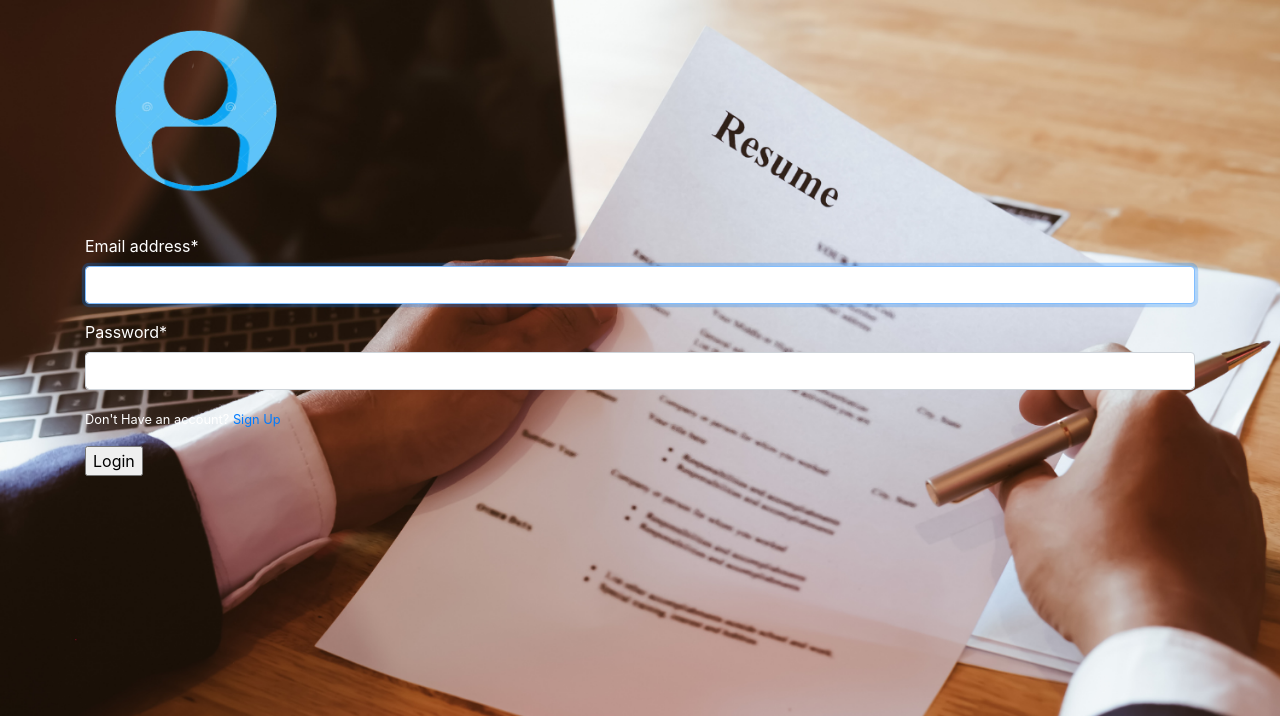
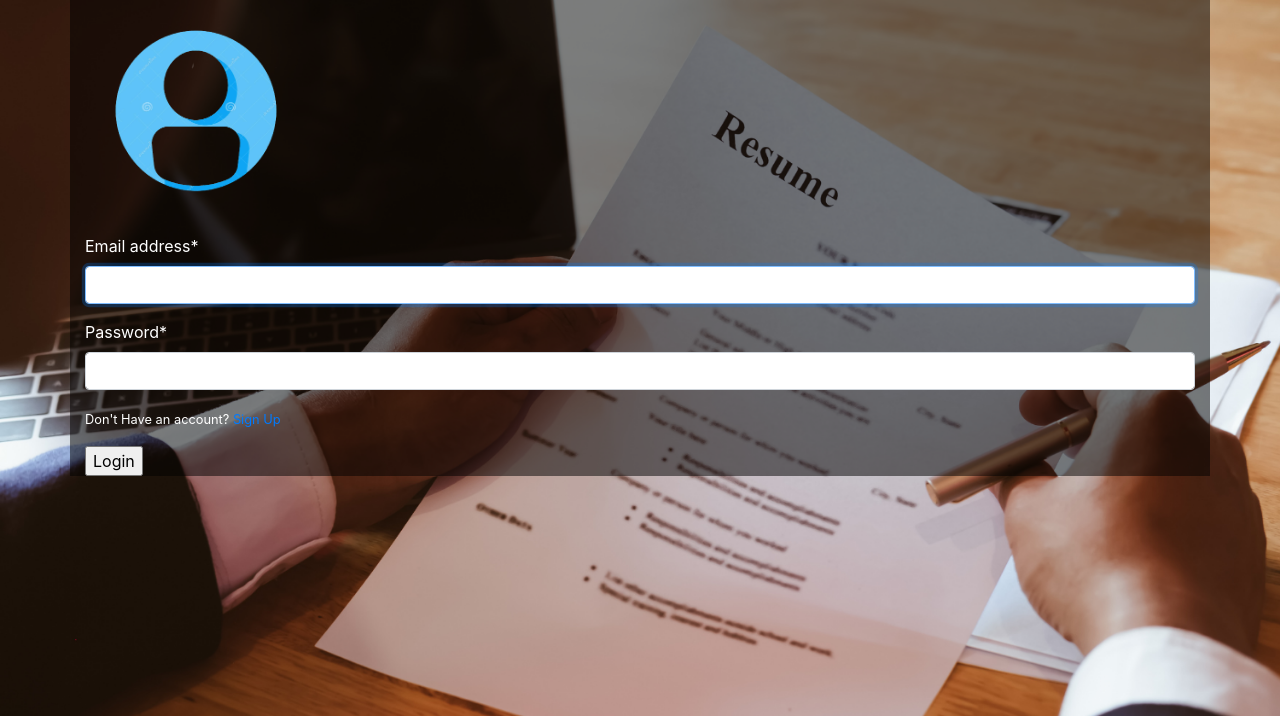
Before and after one commit to izudada/resume_builder, a Django app: page /login/ in a window 1280 px wide. Shown: the top 716 px of the page. Run offline with Django 3.2, Linux system fonts and the light colour scheme; some libraries are stand-ins or nearby versions.

```diff
--- a/static/css/main.css
+++ b/static/css/main.css
@@ -5,6 +5,7 @@ body{
 
 .login{
     color: #fff;
+    background: rgba(0,0,0,.5);
 }
 
 .login_static{
```
